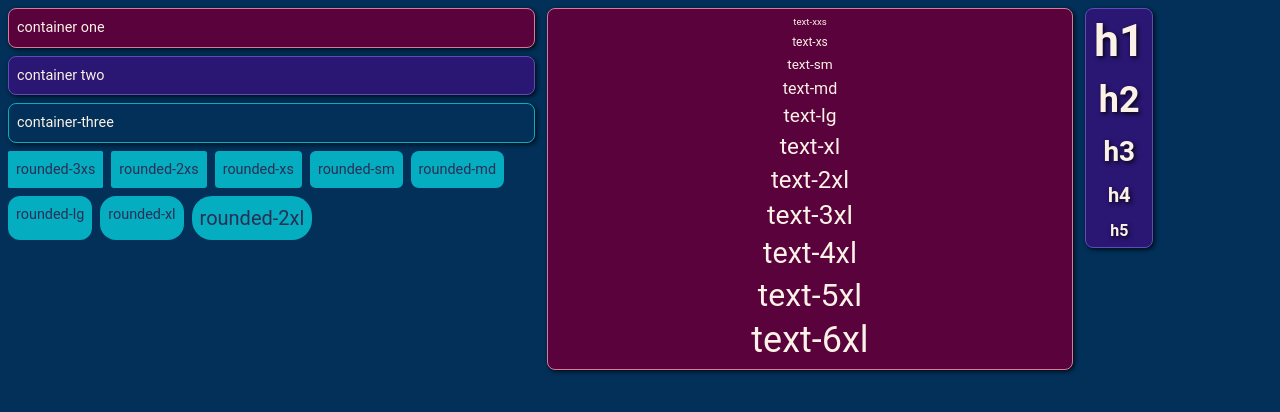
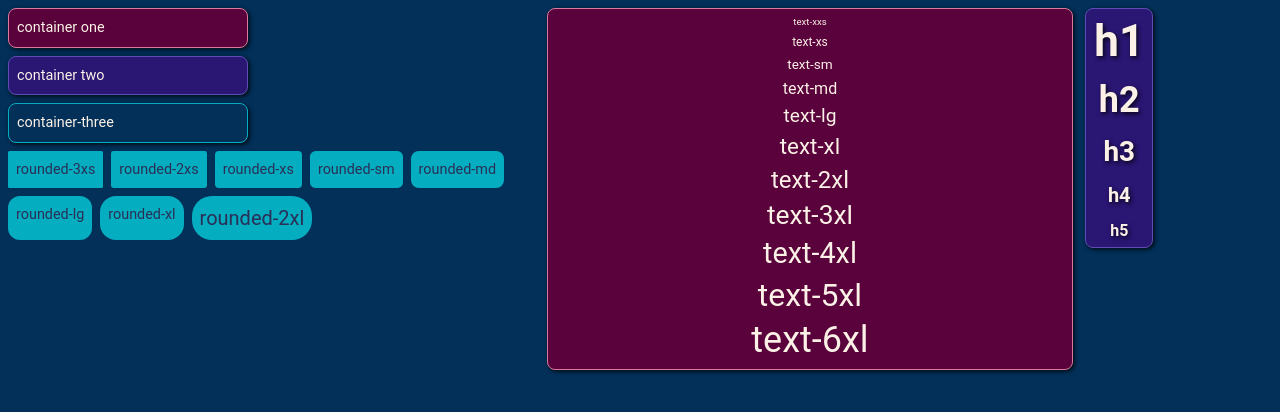
Before and after one commit to EvanMarie/learning-angular, an Angular app: page / in a window 1280 px wide. Shown: the top 412 px of the page. Built offline with nearby package versions, Linux system fonts and the light colour scheme.

Commit message:
max and min height and width

```diff
--- a/src/app/app.component.html
+++ b/src/app/app.component.html
@@ -1,10 +1,10 @@
 <main>
   <div class="wrapfull p-md gap-lg">
     <div class="vstack md:w-5/12 gap-md">
-      <div class="vstack gap-md">
-        <div class="container-one h-fit">container one</div>
-        <div class="container-two h-fit">container two</div>
-        <div class="container-three h-fit">container-three</div>
+      <div class="vstack gap-md justify-center">
+        <div class="container-one h-fit max-w-30vh">container one</div>
+        <div class="container-two h-fit max-w-30vh">container two</div>
+        <div class="container-three h-fit max-w-30vh">container-three</div>
       </div>
       <div class="wrapfull gap-md">
         <div class="simple-container rounded-3xs">rounded-3xs</div>
--- a/tailwind.config.js
+++ b/tailwind.config.js
@@ -102,7 +102,45 @@ module.exports = {
           [`${(i + 1) / 10}%`]: `${(i + 1) / 10}%`,
         }))
       ),
+      minHeight: Object.assign(
+        {},
+        ...Array.from({ length: 1000 }, (_, i) => ({
+          [`${(i + 1) / 10}vh`]: `${(i + 1) / 10}vh`,
+          [`${(i + 1) / 10}%`]: `${(i + 1) / 10}%`,
+        }))
+      ),
+      maxHeight: Object.assign(
+        {},
+        ...Array.from({ length: 1000 }, (_, i) => ({
+          [`${(i + 1) / 10}vh`]: `${(i + 1) / 10}vh`,
+          [`${(i + 1) / 10}%`]: `${(i + 1) / 10}%`,
+        }))
+      ),
       width: Object.assign(
+        {},
+        ...Array.from({ length: 1000 }, (_, i) => ({
+          [`${(i + 1) / 10}vh`]: `${(i + 1) / 10}vh`,
+          [`${(i + 1) / 10}vw`]: `${(i + 1) / 10}vw`,
+          [`${(i + 1) / 10}%`]: `${(i + 1) / 10}%`,
+        }))
+      ),
+      maxWidth: Object.assign(
+        {},
+        ...Array.from({ length: 1000 }, (_, i) => ({
+          [`${(i + 1) / 10}vh`]: `${(i + 1) / 10}vh`,
+          [`${(i + 1) / 10}vw`]: `${(i + 1) / 10}vw`,
+          [`${(i + 1) / 10}%`]: `${(i + 1) / 10}%`,
+        }))
+      ),
+      minWidth: Object.assign(
+        {},
+        ...Array.from({ length: 1000 }, (_, i) => ({
+          [`${(i + 1) / 10}vh`]: `${(i + 1) / 10}vh`,
+          [`${(i + 1) / 10}vw`]: `${(i + 1) / 10}vw`,
+          [`${(i + 1) / 10}%`]: `${(i + 1) / 10}%`,
+        }))
+      ),
+      maxWidth: Object.assign(
         {},
         ...Array.from({ length: 1000 }, (_, i) => ({
           [`${(i + 1) / 10}vh`]: `${(i + 1) / 10}vh`,
```
